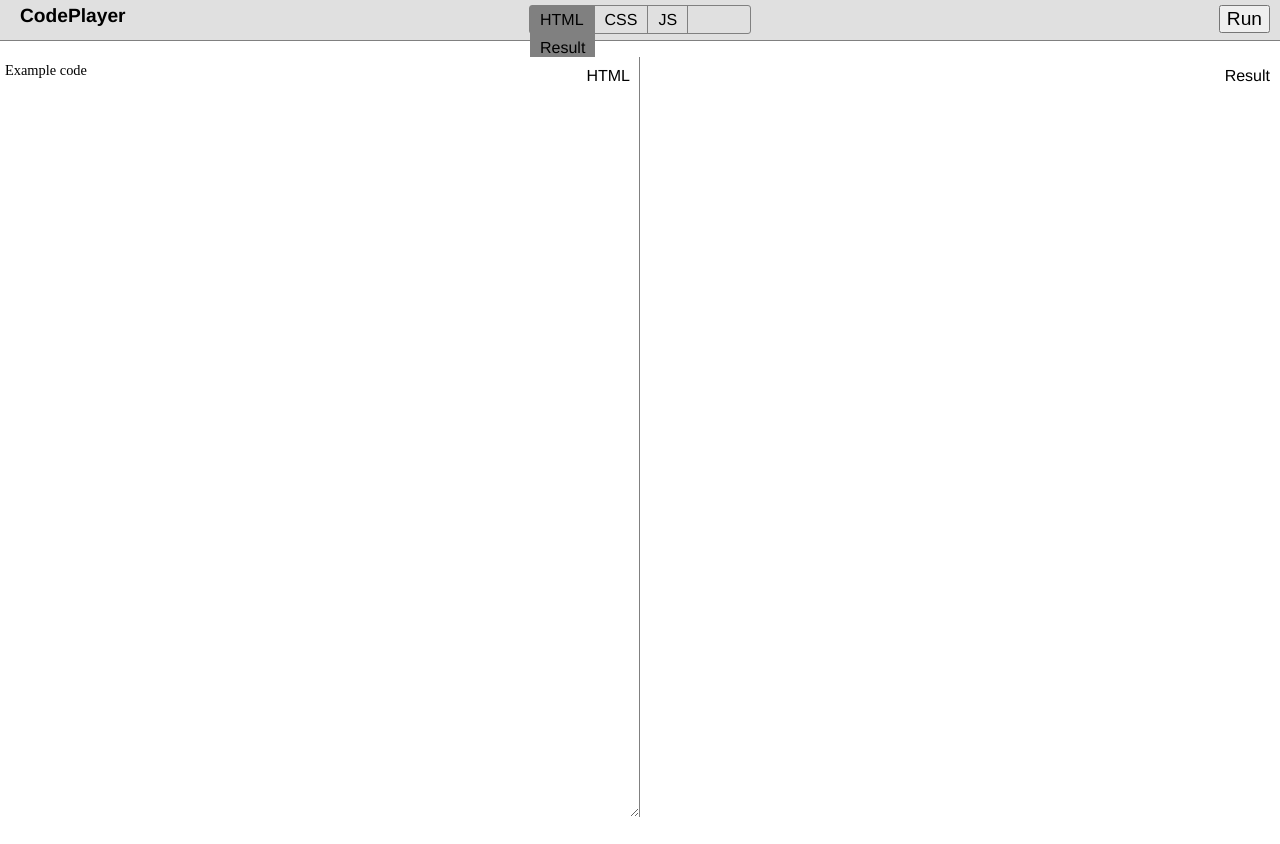
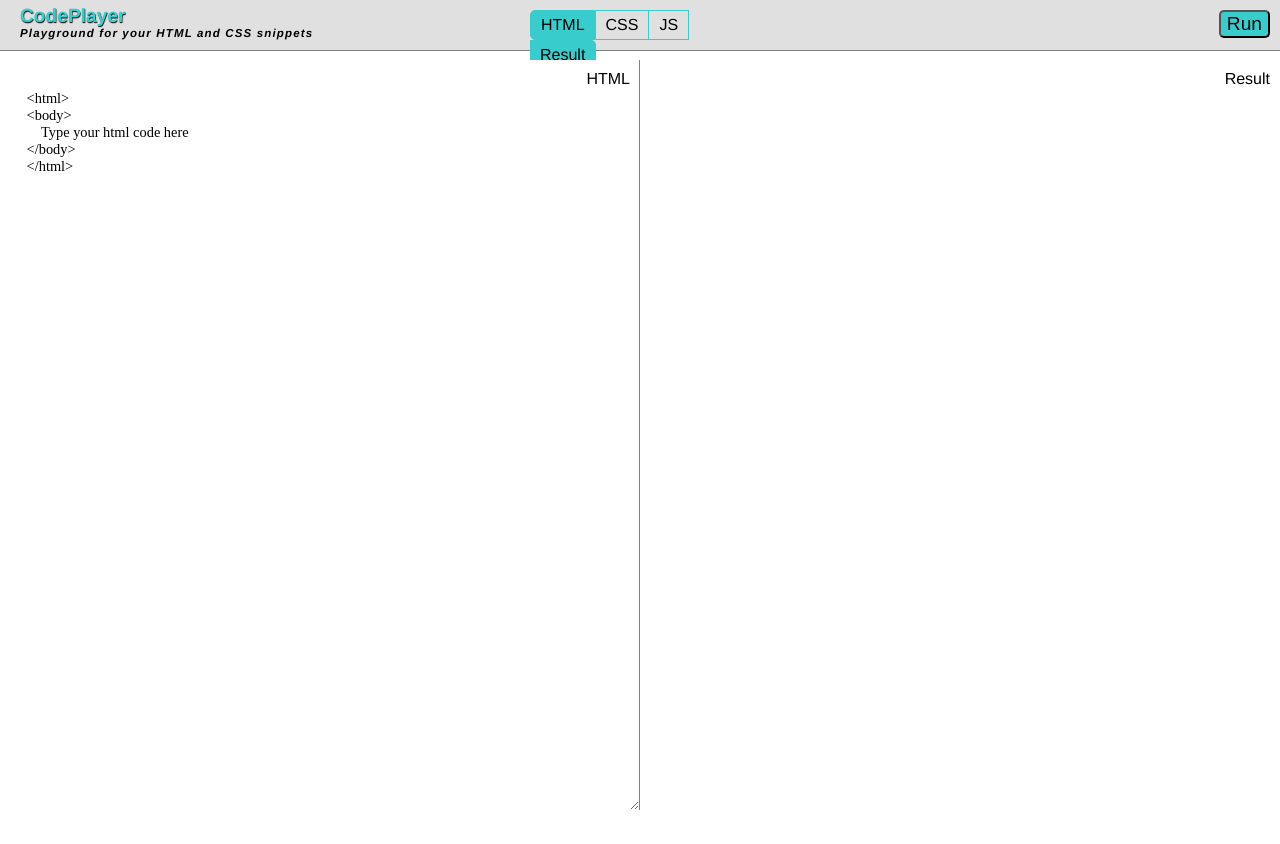
Before and after one commit to marekdano/code-player, a plain HTML site: page index.html in a window 1280 px wide. Before the commit the page ends 821 px from the top, so only its background shows below. Drawn offline with nearby package versions, Linux system fonts and the light colour scheme.

Commit message:
Styled the layout. Moved css and js to the external files.

```diff
--- /dev/null
+++ b/custom.js
@@ -0,0 +1,27 @@
+
+var windowHeight = $(window).height();
+var menuBarHeight = $('#menuBar').height();
+var codeContainerHeight = windowHeight - menuBarHeight;
+
+$('.codeContainer').height(codeContainerHeight+'px');
+
+$('.toggle').on('click', function() {
+  $(this).toggleClass('selected');
+  var activeDiv = $(this).html();
+
+  $('#' + activeDiv + 'Container').toggle();
+
+  // get the number of containers opened
+  var showingDivs = $('.codeContainer').filter(function() {
+      return ($(this).css('display') != 'none');
+  }).length;
+
+  // calculate the width of containers
+  var width = 100 / showingDivs;
+
+  $('.codeContainer').css('width', width + '%');
+});
+
+$('#runButton').on('click', function() {
+  $('iframe').contents().find('html').html("<style>" + $('#cssCode').val() + "</style>" + $('#htmlCode').val());
+});
--- a/index.html
+++ b/index.html
@@ -6,109 +6,16 @@
   <meta charset="utf-8" />
   <meta http-equiv="Content-type" content="text/html; charset=utf-8" />
   <meta name="viewport" content="width=device-width, initial-scale=1" />
-  <script src="https://ajax.googleapis.com/ajax/libs/jquery/1.11.3/jquery.min.js"></script>
 
-  <style type="text/css">
-
-    body {
-      margin: 0;
-      padding: 0;
-      font-family: "HelveticaNeue-Light", "Helvetica Neue Light", "Helvetica Neue", Helvetica, Arial, "Lucida Grande", sans-serif;
-      font-weight: 300;
-    }
-
-    #menuBar {
-      width: 100%;
-      height: 40px;
-      background-color: #E0e0e0;
-      border-bottom: 1px solid grey;
-    }
-
-    #logo {
-      padding: 5px 0 0 20px;
-      font-weight: bold;
-      font-size: 120%;
-      float: left;
-    }
-
-    #buttonDiv {
-      float: right;
-      padding: 5px 10px 0 0;
-    }
-
-    #runButton {
-      font-size: 120%;
-    }
-
-    #menu {
-      width: 220px;
-      margin: 0 auto;
-      list-style: none;
-      border: 1px solid grey;
-      border-radius: 3px;
-      height: 27px;
-      padding: 0px;
-      position: relative;
-      top: 5px;
-    }
-
-    #menu li {
-      float: left;
-      border-right: 1px solid grey;
-      padding: 5px 10px;
-    }
-
-    .clear {
-      clear: both;
-    }
-
-    .codeContainer {
-      height: 100%;
-      width: 50%;
-      float: left;
-      position: relative;
-    }
-
-    .codeContainer textarea {
-      width: 100%;
-      height: 100%;
-      border: none;
-      border-right: 1px solid grey;
-      font-family: monotype;
-      font-size: 90%;
-      padding: 5px;
-      box-sizing: border-box;
-    }
-
-    .codeLabel {
-      position: absolute;
-      right: 10px;
-      top: 10px;
-    }
-
-    #CSSContainer, #JSContainer {
-      display: none;
-    }
-
-    iframe {
-      height: 100%;
-      position: relative;
-      left: 20px;
-      border: none;
-    }
-
-    .selected {
-      background-color: grey;
-    }
-
-  </style>
-
+  <link rel="stylesheet" type="text/css" href="style.css"/>
 </head>
 
 <body>
   <div id="wrapper">
     <div id="menuBar">
-      <div id="logo">CodePlayer</div>
+      <div id="logo">CodePlayer
+        <p>Playground for your HTML and CSS snippets</p>
+      </div>
       <div id="buttonDiv">
         <button id="runButton">Run</button>
       </div>
@@ -116,60 +23,38 @@
         <li class="toggle selected">HTML</li>
         <li class="toggle">CSS</li>
         <li class="toggle">JS</li>
-        <li class="toggle selected" style="border: none">Result</li>
+        <li class="toggle selected">Result</li>
       </ul>
     </div>
     <div class="clear"></div>
     <div class="codeContainer" id="HTMLContainer">
       <div class="codeLabel">HTML</div>
-      <textarea id="htmlCode">Example code</textarea>
+      <textarea id="htmlCode">
+      <html>
+      <body>
+          Type your html code here
+      </body>
+      </html>
+      </textarea>
     </div>
     <div class="codeContainer" id="CSSContainer">
       <div class="codeLabel">CSS</div>
-      <textarea id="cssCode">Example code</textarea>
+      <textarea id="cssCode">
+      html { color: red; }
+      </textarea>
     </div>
     <div class="codeContainer" id="JSContainer">
       <div class="codeLabel">JavaScript</div>
-      <textarea id="jsCode">Example code</textarea>
+      <textarea id="jsCode">JavaScript snippet code is not been implemented yet. Writing some javascript code will not effect the result.</textarea>
     </div>
     <div class="codeContainer" id="ResultContainer">
       <div class="codeLabel">Result</div>
       <iframe></iframe>
     </div>
-
-
   </div>
 
-  <script type="text/javascript">
-
-    var windowHeight = $(window).height();
-    var menuBarHeight = $('#menuBar').height();
-    var codeContainerHeight = windowHeight - menuBarHeight;
-
-    $('.codeContainer').height(codeContainerHeight+'px');
-
-    $('.toggle').on('click', function() {
-      $(this).toggleClass('selected');
-      var activeDiv = $(this).html();
-
-      $('#' + activeDiv + 'Container').toggle();
-
-      var showingDivs = $('.codeContainer').filter(function() {
-          return ($(this).css('display') != 'none');
-      }).length;
-
-      var width = 100 / showingDivs;
-
-      $('.codeContainer').css('width', width + '%');
-
-
-    });
-
-    $('#runButton').on('click', function() {
-      $('iframe').contents().find('html').html("<style>" + $('#cssCode').val() + "</style>" + $('#htmlCode').val());
-    })
-
-  </script>
+  <script src="https://ajax.googleapis.com/ajax/libs/jquery/1.11.3/jquery.min.js"></script>
+  <script type="text/javascript" src="custom.js"></script>
 
 </body>
 </html>
--- /dev/null
+++ b/style.css
@@ -0,0 +1,121 @@
+body {
+  margin: 0;
+  padding: 0;
+  font-family: "HelveticaNeue-Light", "Helvetica Neue Light", "Helvetica Neue", Helvetica, Arial, "Lucida Grande", sans-serif;
+  font-weight: 300;
+}
+
+#menuBar {
+  width: 100%;
+  height: 50px;
+  background-color: #E0e0e0;
+  border-bottom: 1px solid grey;
+}
+
+#logo {
+  padding: 5px 0 0 20px;
+  font-weight: bold;
+  font-size: 120%;
+  float: left;
+  color: #39CCCC;
+  text-shadow: .5px 1px 1px black
+}
+
+#logo p {
+  font-size: 60%;
+  color: black;
+  margin: 0;
+  letter-spacing: 0.1em;
+  text-shadow: none;
+  font-style: italic;
+}
+
+#buttonDiv {
+  float: right;
+  padding: 10px 10px 0 0;
+}
+
+#runButton {
+  font-size: 120%;
+  background-color: #39CCCC;
+  border-radius: 5px;
+}
+
+#menu {
+  width: 220px;
+  margin: 0 auto;
+  list-style: none;
+  height: 28px;
+  padding: 0px;
+  position: relative;
+  top: 10px;
+}
+
+#menu li {
+  float: left;
+  border-right: 1px solid #39CCCC;
+  border-top: 1px solid #39CCCC;
+  border-bottom: 1px solid #39CCCC;
+  padding: 5px 10px;
+}
+
+#menu li:first-child {
+  border-top-left-radius: 5px;
+  border-bottom-left-radius: 5px;
+  border-left: 1px solid #39CCCC;
+}
+
+#menu li:last-child {
+  border-top-right-radius: 5px;
+  border-bottom-right-radius: 5px;
+  border-right: 1px solid #39CCCC;
+}
+
+.clear {
+  clear: both;
+}
+
+.codeContainer {
+  height: 100%;
+  width: 50%;
+  float: left;
+  position: relative;
+}
+
+.codeContainer textarea {
+  width: 100%;
+  height: 100%;
+  border: none;
+  border-right: 1px solid grey;
+  font-family: monotype;
+  font-size: 90%;
+  padding: 30px 5px 5px;
+  box-sizing: border-box;
+  cursor: auto;
+}
+
+.codeLabel {
+  position: absolute;
+  right: 10px;
+  top: 10px;
+}
+
+#CSSContainer, #JSContainer {
+  display: none;
+}
+
+iframe {
+  height: 100%;
+  position: relative;
+  left: 20px;
+  border: none;
+  padding: 25px 5px 5px;
+}
+
+#JSContainer textarea {
+  font-size: 1.2em;
+}
+
+.selected {
+  background-color: #39CCCC;
+}
```
